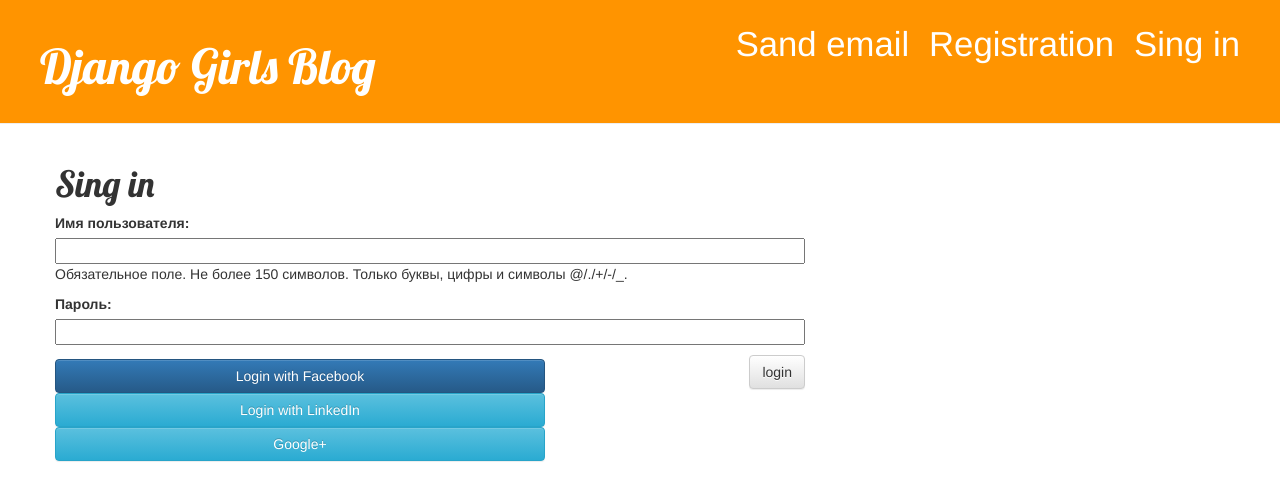
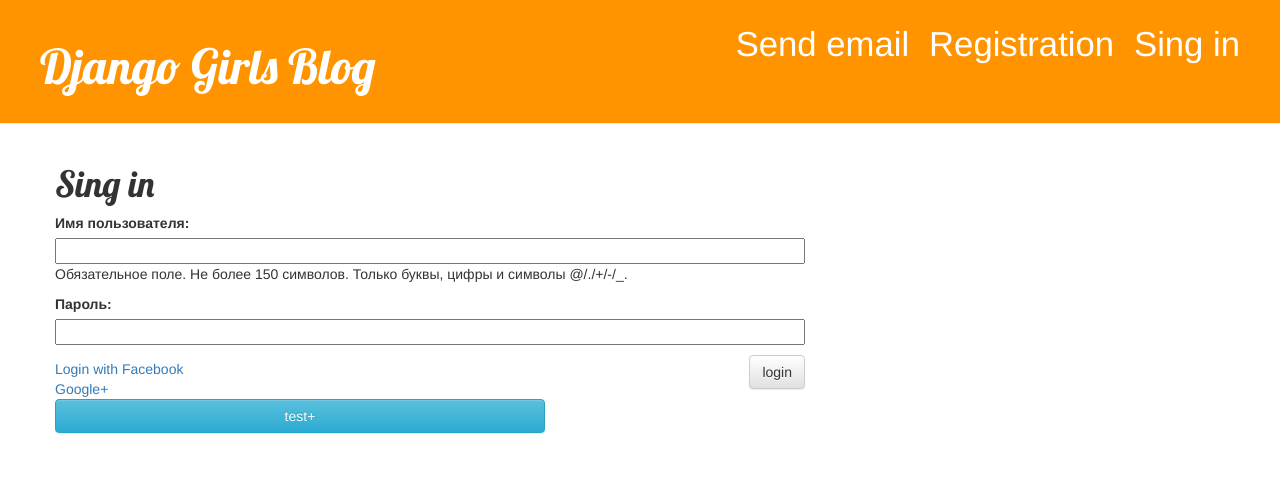
Before and after one commit to Rundi0/my-first-blog, a Django app: page /sing_in/ in a window 1280 px wide. Shown: the top 501 px of the page. Run offline with Django 3.2, Linux system fonts and the light colour scheme; parts of the project's set-up code (start-up, migrations or seed data) failed here and were passed over; some libraries are stand-ins or nearby versions.

Commit message:
add auth facebook google

```diff
--- a/blog/templates/blog/base.html
+++ b/blog/templates/blog/base.html
@@ -18,7 +18,7 @@
                 <a href="{% url 'sing_in' %}" class="top-menu" >Sing in</a>
                 <a href="{% url 'registration' %}" class="top-menu" >Registration</a>
             {% endif %}
-            <a href="{% url 'sand_email' %}" class="top-menu" >Sand email</a>
+            <a href="{% url 'sand_email' %}" class="top-menu" >Send email</a>
             <h1><a href="/">Django Girls Blog</a></h1>
         </div>
         <div class="content container">
--- a/blog/templates/registration/login.html
+++ b/blog/templates/registration/login.html
@@ -8,16 +8,11 @@
     </form>
     <div class="row">
         <div class="col-md-8 mx-auto social-container my-2 order-md-1">
-            <button class="btn btn-primary mb-2">
-                <a href="{% url 'social:begin' 'facebook' %}">Login with Facebook
-                </a>
-            </button>
-            <button class="btn btn-info mb-2">
-                <a href="#">Login with LinkedIn</a>
-            </button>
-            <button class="btn btn-info mb-2">
-                <a href="{% url "social:begin" "google-oauth2" %}">Google+</a>
-            </button>
+                <a href="{% url 'social:begin' 'facebook' %}">Login with Facebook</a>
+                <a href="{% url 'social:begin' 'google-oauth2' %}">Google+</a>
+            <label class="btn btn-info mb-2">
+                <a href="/">test+</a>
+            </label>
         </div>
     </div>
 {% endblock %}
--- a/blog/urls.py
+++ b/blog/urls.py
@@ -13,4 +13,7 @@ urlpatterns = [
     path('post/my_posts/', views.my_posts, name='my_posts'),
     path('sand_email/', views.SendMailView.as_view(), name='sand_email'),
     path('sand_regular_task/', views.SendRegularTask.as_view(), name='sand_regular_task'),
+    path('privacy-demo/', views.my_posts),
+    path('terms-demo/', views.my_posts),
+    path('facebook-login/', views.post_list),
 ]
--- a/mysite/urls.py
+++ b/mysite/urls.py
@@ -15,6 +15,8 @@ Including another URLconf
 """
 from django.contrib import admin
 from django.urls import path, include
+#from django.contrib.auth.views import logout
+from django.conf import settings
 
 def trigger_error(request):
     division_by_zero = 1 / 0
@@ -22,8 +24,9 @@ def trigger_error(request):
 urlpatterns = [
     path('sentry-debug/', trigger_error),
     path('admin/', admin.site.urls),
-    path('', include('blog.urls')),
     path('api/', include('api.urls')),
     path('api-auth/', include('rest_framework.urls')),
     path('social-auth/', include('social_django.urls', namespace="social")),
+    #path('logout/', logout, {'next_page': settings.LOGOUT_REDIRECT_URL}, name='logout'),
+    path('', include('blog.urls')),
 ]
```
Also changed, not shown: mysite/settings/base.py (+20 -4 lines), blog/admin.py (line endings or trailing spaces), 4 other files.
